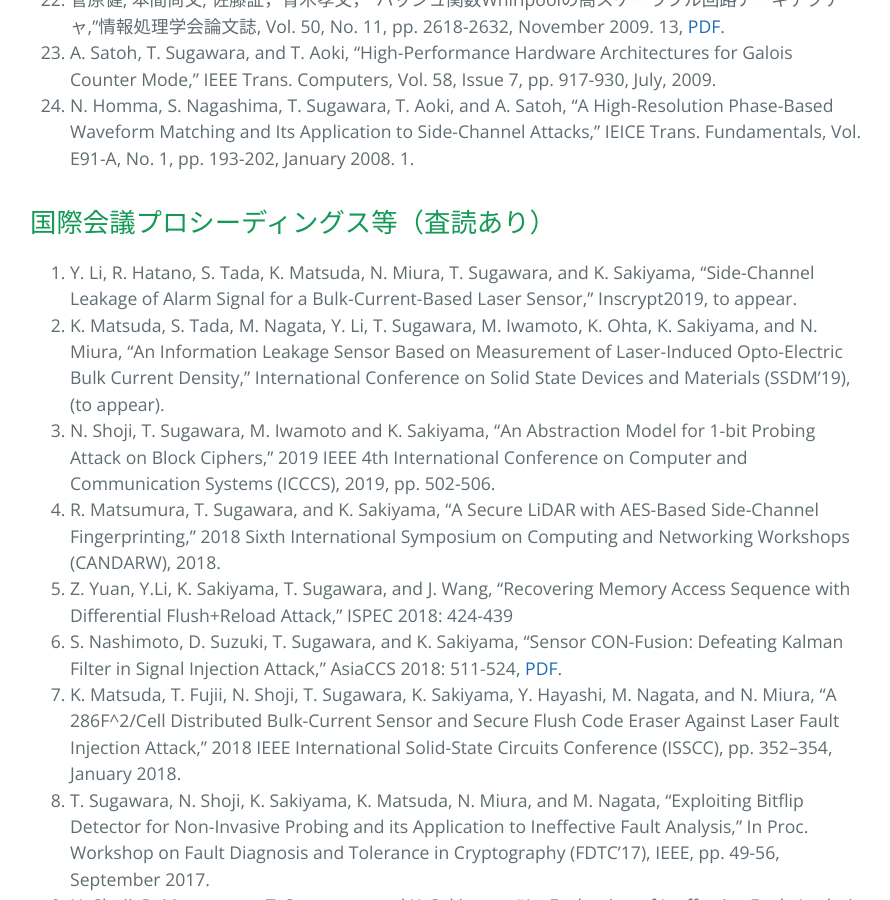
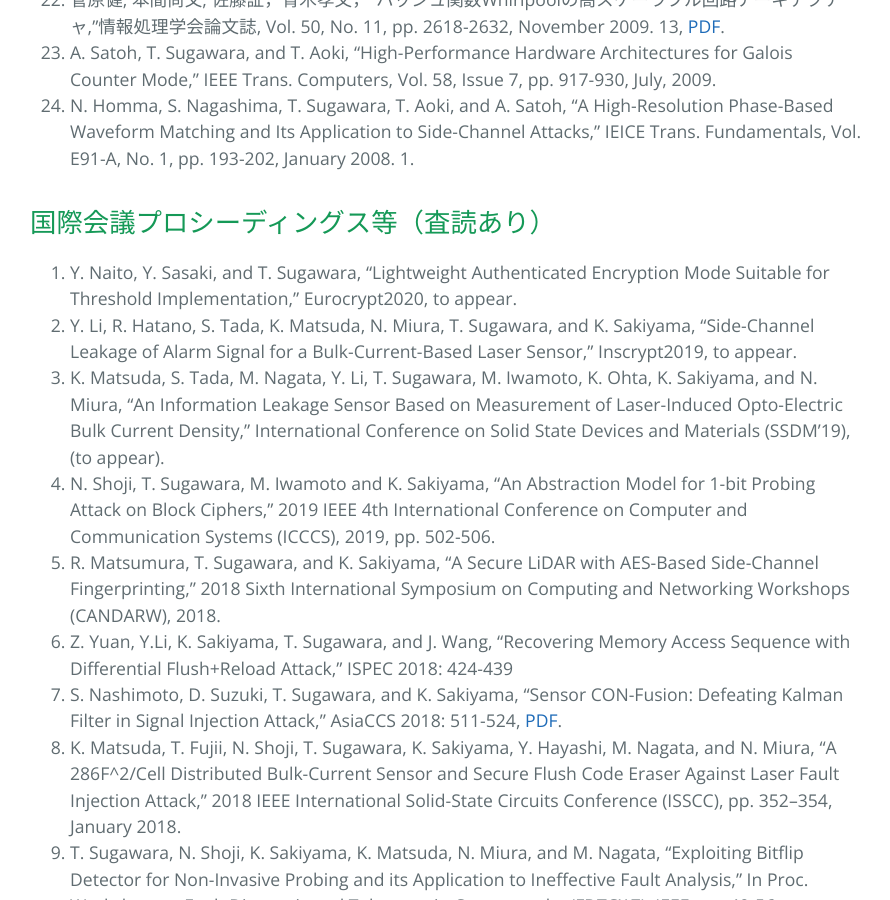
Before and after one commit to sugawara-bbbb/weblab, a Jekyll site: the page built from publication.md, in a window 1280 px wide and 900 px high, scrolled down 2152 px. Shown: the whole window, without its empty margins (194-1084 px from the left). Built offline with Jekyll 4.4.1, drawn with Linux system fonts in a browser that asks for light colours; our own code applies the rules of GitHub Pages for plain Markdown files.

Commit message:
Update in publication

```diff
--- a/publication.md
+++ b/publication.md
@@ -37,6 +37,7 @@ layout: default
 
 ## 国際会議プロシーディングス等（査読あり）
 
+1. Y. Naito, Y. Sasaki, and T. Sugawara, "Lightweight Authenticated Encryption Mode Suitable for Threshold Implementation," Eurocrypt2020, to appear.
 1. Y. Li, R. Hatano, S. Tada, K. Matsuda, N. Miura, T. Sugawara, and K. Sakiyama, "Side-Channel Leakage of Alarm Signal for a Bulk-Current-Based Laser Sensor," Inscrypt2019, to appear.
 1. K. Matsuda, S. Tada, M. Nagata, Y. Li, T. Sugawara, M. Iwamoto, K. Ohta, K. Sakiyama, and N. Miura, “An Information Leakage Sensor Based on Measurement of Laser-Induced Opto-Electric Bulk Current Density,” International Conference on Solid State Devices and Materials (SSDM’19), (to appear).
 1. N. Shoji, T. Sugawara, M. Iwamoto and K. Sakiyama, "An Abstraction Model for 1-bit Probing Attack on Block Ciphers," 2019 IEEE 4th International Conference on Computer and Communication Systems (ICCCS), 2019, pp. 502-506.
```
